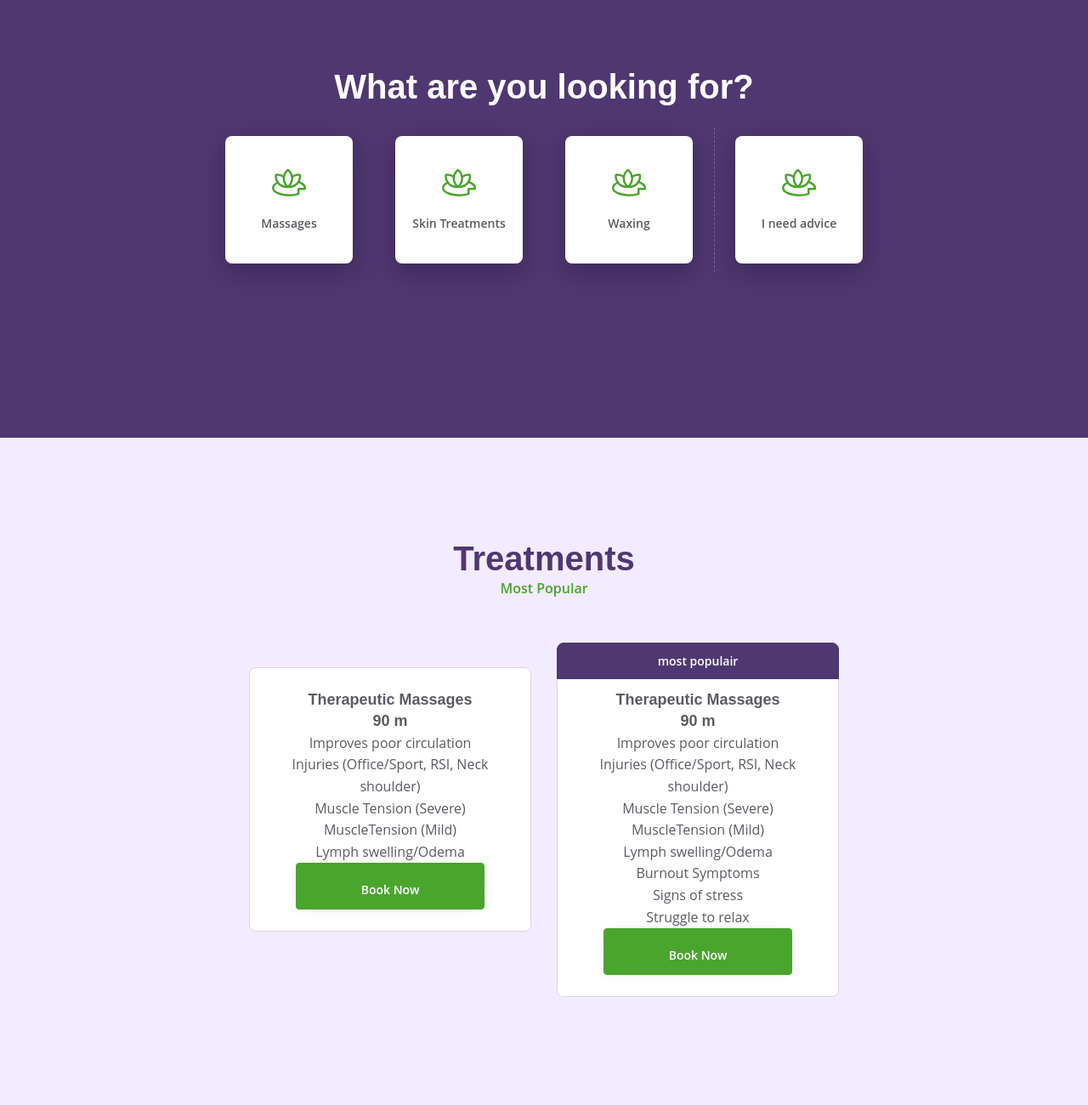
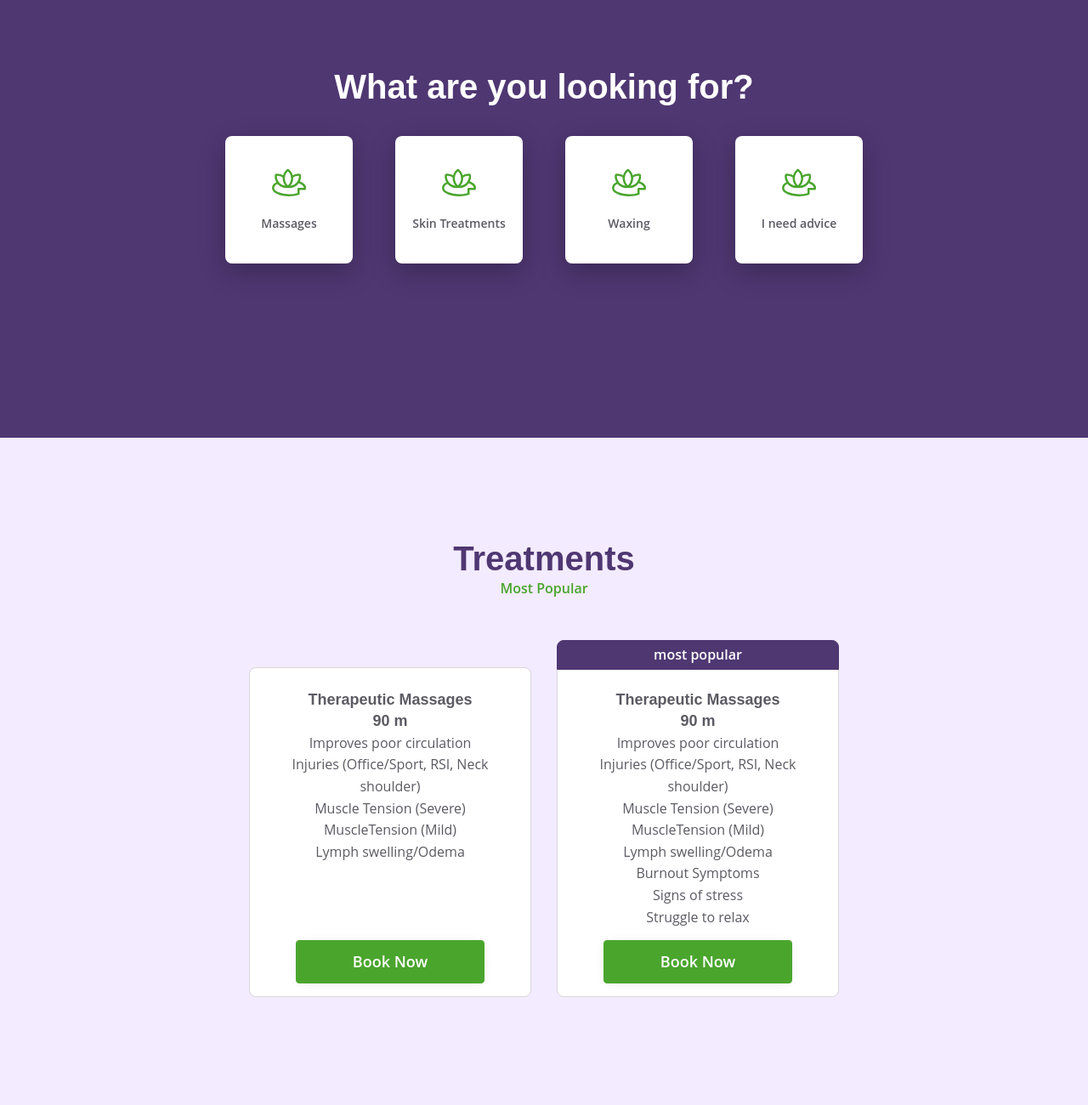
Before and after one commit to midgethoen/holistickiwi-website, a Gatsby site: page / in a window 1280 px wide. Shown: the part 500-1800 px from the top of the page at 85% size. Built offline with nearby package versions, Linux system fonts and the light colour scheme; Gatsby itself is replaced by a stand-in of ours.

Commit message:
more css refactoring

```diff
--- a/src/components/_card-container.scss
+++ b/src/components/_card-container.scss
@@ -11,8 +11,10 @@
   max-width: $site-max-width + 30;
   padding: 64px 15px 0;
   margin: 0 auto;
+}
 
-  .card{
+.card-container{
+    > a{
     position: relative;
     padding: 25px;
     color: $text-color-secondary;
@@ -28,83 +30,71 @@
     margin: 15px;
     cursor: pointer;
     transition: all 0.3s ease;
-    &:hover{
-      background-color: $brand-primary-hover;
-      box-shadow: 0px 6px 15px -6px rgba(0, 0, 0, 0.25);
-      a{
-        text-decoration: underline;
-      }
-    }
-
+    padding-bottom: 80px;
     .icn{
       height: 40px;
     }
-
     h5{
       padding-top: 15px;
     }
-    a{
+    a:not(.btn){
       padding-top: 20px;
       font-size: 14px;
       color: $brand-primary;
       font-weight: 600;
     }
+
     a.btn{
-      color: $white;
+      position: absolute;
+      bottom: 0;
+      margin: 0 0 15px;
     }
-  }
-  .card-headertag{
+    &.mostpopular{
+      border-radius: 0 0 8px 8px;
+      &:before{
+        content:'most popular';
         background-color: $brand-active;
         position: absolute;
         width: 100%;
         top: 0;
-    margin-top: -30px;
+        margin-top: -33px;
         color: white;
         border-radius: 8px 8px 0 0;
-    padding-bottom: 8px;
-    padding-top: 8px;
+        padding-bottom: 4px;
+        padding-top: 4px;
         border: 1px solid $brand-active;
+        font-weight: 600;
+      }
+    }
+    &:hover{
+      background-color: $brand-primary-hover;
+    }
   }
 }
 
+
 .card-container.card-container-homepage{
   padding-top: 10px;
-  a{
-    position: relative;
-    &:nth-child(4):before{
-      content: "";
-      position: absolute;
-      left: 0;
-      top: 15px;
-
-      border-left: 1px dashed rgba($white, 0.25);
-      height: 170px;
-    }
-
-    .card{
-      background-color: white;
+  > a{
+    //background-color: white;
     width: 150px;
     height: 150px;
     padding: 0;
     margin: 25px;
     border: none;
     box-shadow: 0 10px 30px rgba(0,0,0,0.25);
-      position: relative;
-
-      &:hover{
-        background-color: $brand-primary-hover;
-        transform: scale(1.05);
-      }
-
+    //position: relative;
 
     .icn{
       margin-top: 35px;
-        height: 40px;
+      //height: 40px;
     }
 
     h6{
       padding-top: 15px;
     }
+    &:hover{
+      transform: scale(1.05);
     }
   }
 }
--- a/src/pages/index.js
+++ b/src/pages/index.js
@@ -27,7 +27,7 @@ const IndexPage = () => (
       <h2>What are you looking for?</h2>
       <div className="card-container card-container-homepage">
         <Link to="/massages">
-          <div className="card">
+
             <Icon
               name={"spa-lotus"}
               color="primary"
@@ -35,11 +35,11 @@ const IndexPage = () => (
               alt="logo"
             />
             <h6>Massages</h6>
-          </div>
+
         </Link>
 
         <Link to="/skincare">
-          <div className="card">
+
             <Icon
               name={"spa-lotus"}
               color="primary"
@@ -47,11 +47,11 @@ const IndexPage = () => (
               alt="logo"
             />
             <h6>Skin Treatments</h6>
-          </div>
+
         </Link>
 
         <Link to="/wax">
-          <div className="card">
+
             <Icon
               name={"spa-lotus"}
               color="primary"
@@ -59,11 +59,11 @@ const IndexPage = () => (
               alt="logo"
             />
             <h6>Waxing</h6>
-          </div>
+
         </Link>
 
         <Link to="/wax">
-          <div className="card">
+
             <Icon
               name={"spa-lotus"}
               color="primary"
@@ -71,7 +71,7 @@ const IndexPage = () => (
               alt="logo"
             />
             <h6>I need advice</h6>
-          </div>
+
         </Link>
       </div>
     </main>
@@ -81,7 +81,7 @@ const IndexPage = () => (
       <h5>Most Popular</h5>
       <div className="card-container card-container-treatments">
       <Link to="/massages">
-        <div className="card">
+
         <h3>Therapeutic Massages</h3>
         <h3>90 m</h3>
         <span>Improves poor circulation</span>
@@ -90,11 +90,10 @@ const IndexPage = () => (
         <span>MuscleTension (Mild)</span>
         <span>Lymph swelling/Odema</span>
         <a className="btn btn-primary">Book Now</a>
-        </div>
+
       </Link>
-      <Link to="/massages">
-        <div className="card">
-          <h6 className="card-headertag">most populair</h6>
+      <Link className="mostpopular" to="/massages">
+
         <h3>Therapeutic Massages</h3>
         <h3>90 m</h3>
         <span>Improves poor circulation</span>
@@ -106,7 +105,7 @@ const IndexPage = () => (
         <span>Signs of stress</span>
         <span>Struggle to relax</span>
         <a className="btn btn-primary">Book Now</a>
-        </div>
+
       </Link>
       </div>
     </div>
```
Lines whose indentation alone changed are shown as unchanged.
